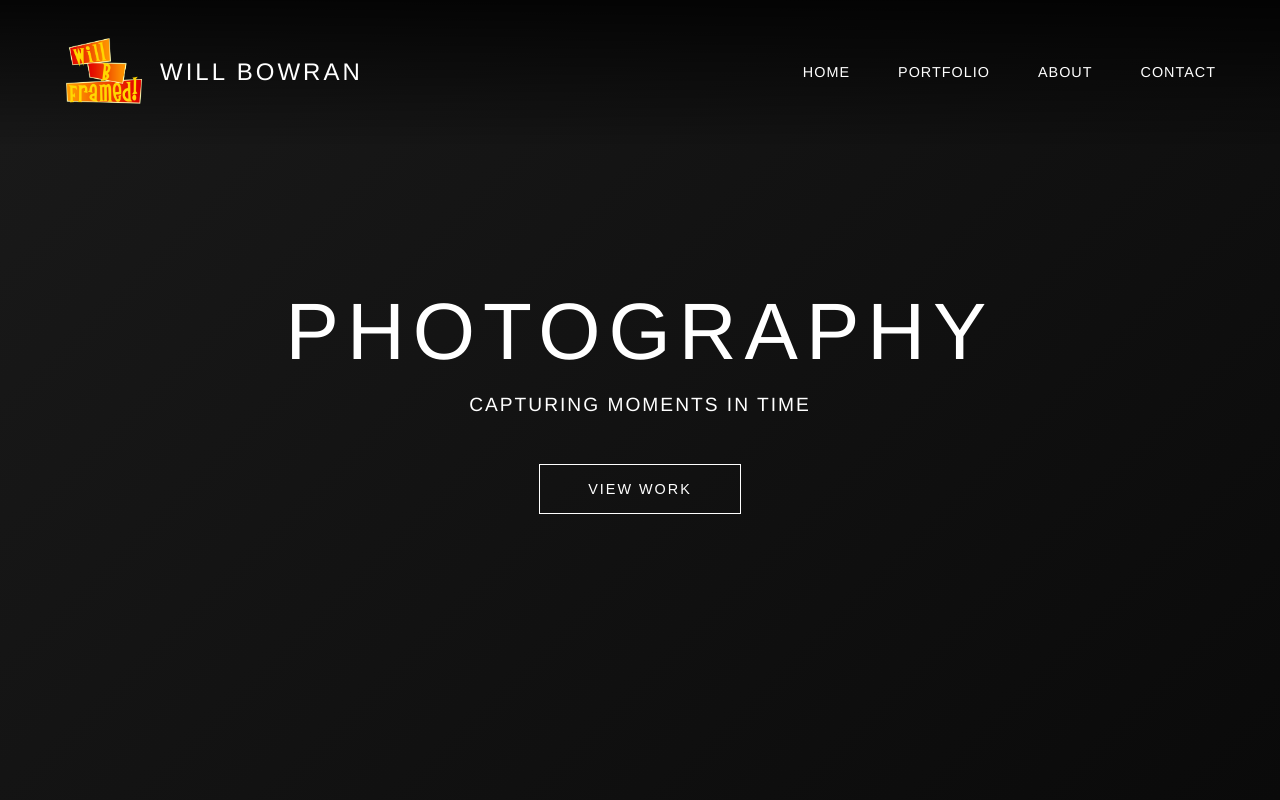
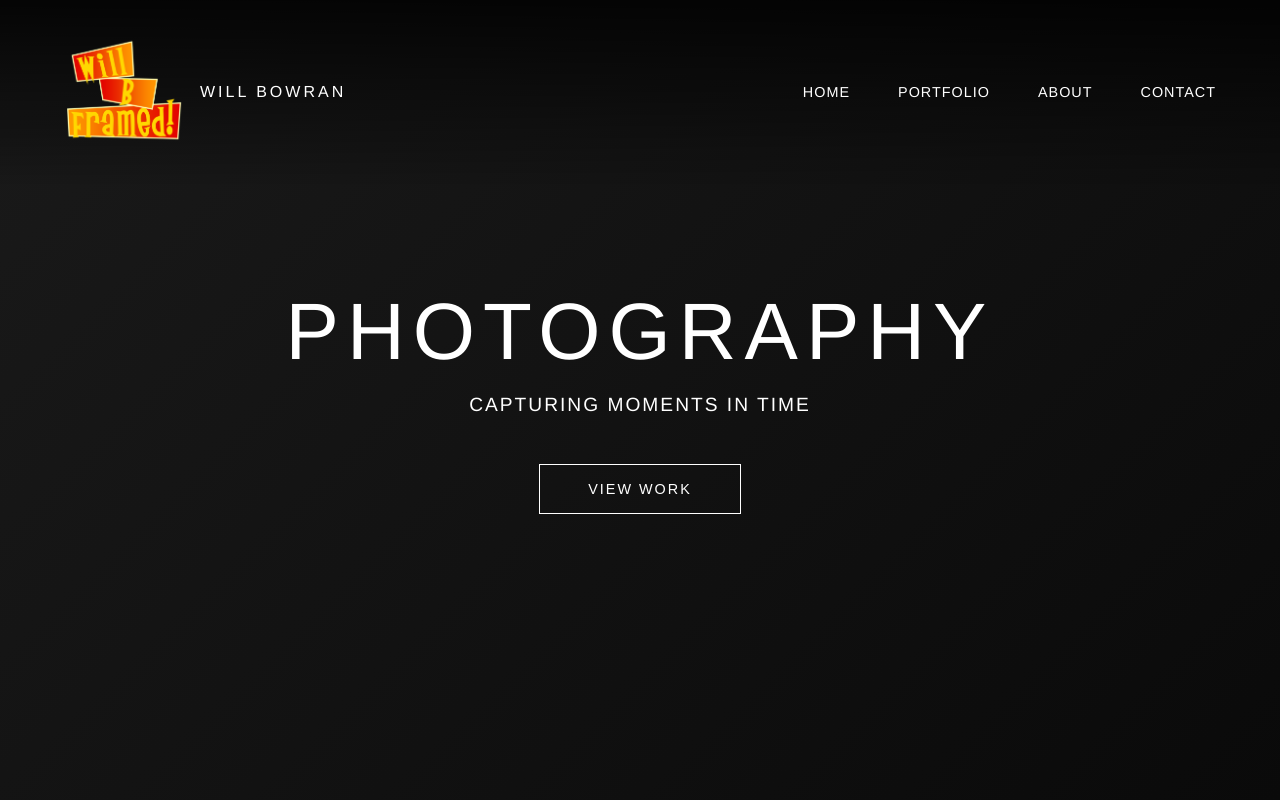
Before and after one commit to willbframed/will.b.framed, a plain HTML site: page index.html in a window 1280 px wide. Shown: the top 800 px of the page. Drawn offline with Linux system fonts and the light colour scheme.

Commit message:
Updated Browser text, logo size, logo name font size

```diff
--- a/index.html
+++ b/index.html
@@ -7,7 +7,7 @@
     <!-- Makes the site responsive on mobile devices -->
     <meta name="viewport" content="width=device-width, initial-scale=1.0">
     <!-- Title that appears in browser tab -->
-    <title>Photography Portfolio</title>
+    <title>Will.B.Framed</title>
 
     <!-- FAVICON - Logo that appears in browser tab -->
     <!-- Upload your logo.png to the images folder and this will display it -->
@@ -44,7 +44,7 @@
 
 	/* Logo/Name on the left side of navigation */
         .logo {
-            font-size: 1.5rem;
+            font-size: 1.rem;
             font-weight: 300; /* Thin font weight */
             letter-spacing: 3px; /* Space between letters for elegance */
             display: flex; /* Allows logo image and text to align */
@@ -54,7 +54,7 @@
 
         /* Logo image styling */
         .logo img {
-            height: 80px; /* Adjust this number to make logo bigger/smaller */
+            height: 120px; /* Adjust this number to make logo bigger/smaller */
             width: auto; /* Maintains aspect ratio */
            	 /*filter: brightness(0) invert(1); */	/* Makes logo white (remove this line if you want original colors) */
         }
```
